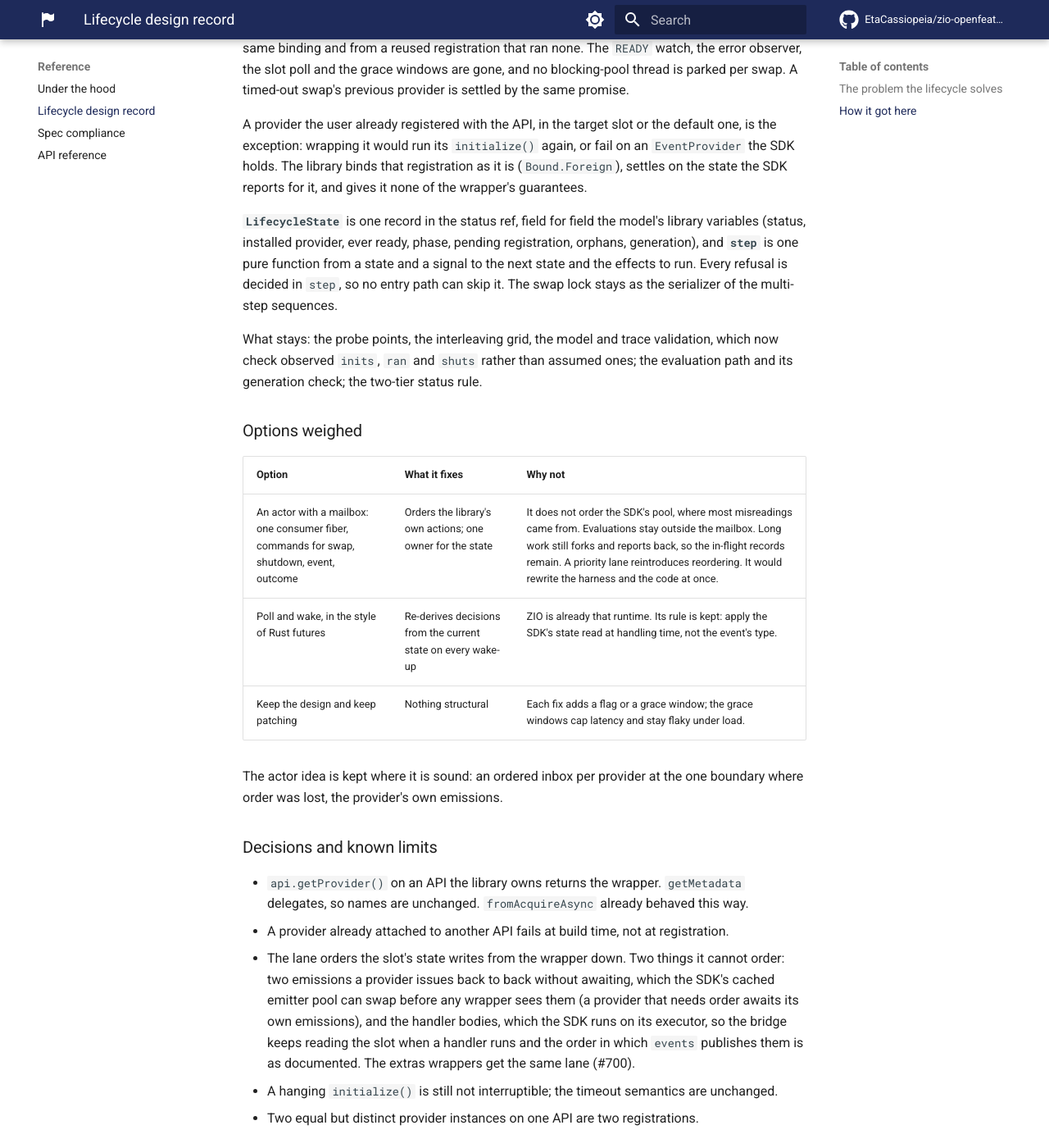
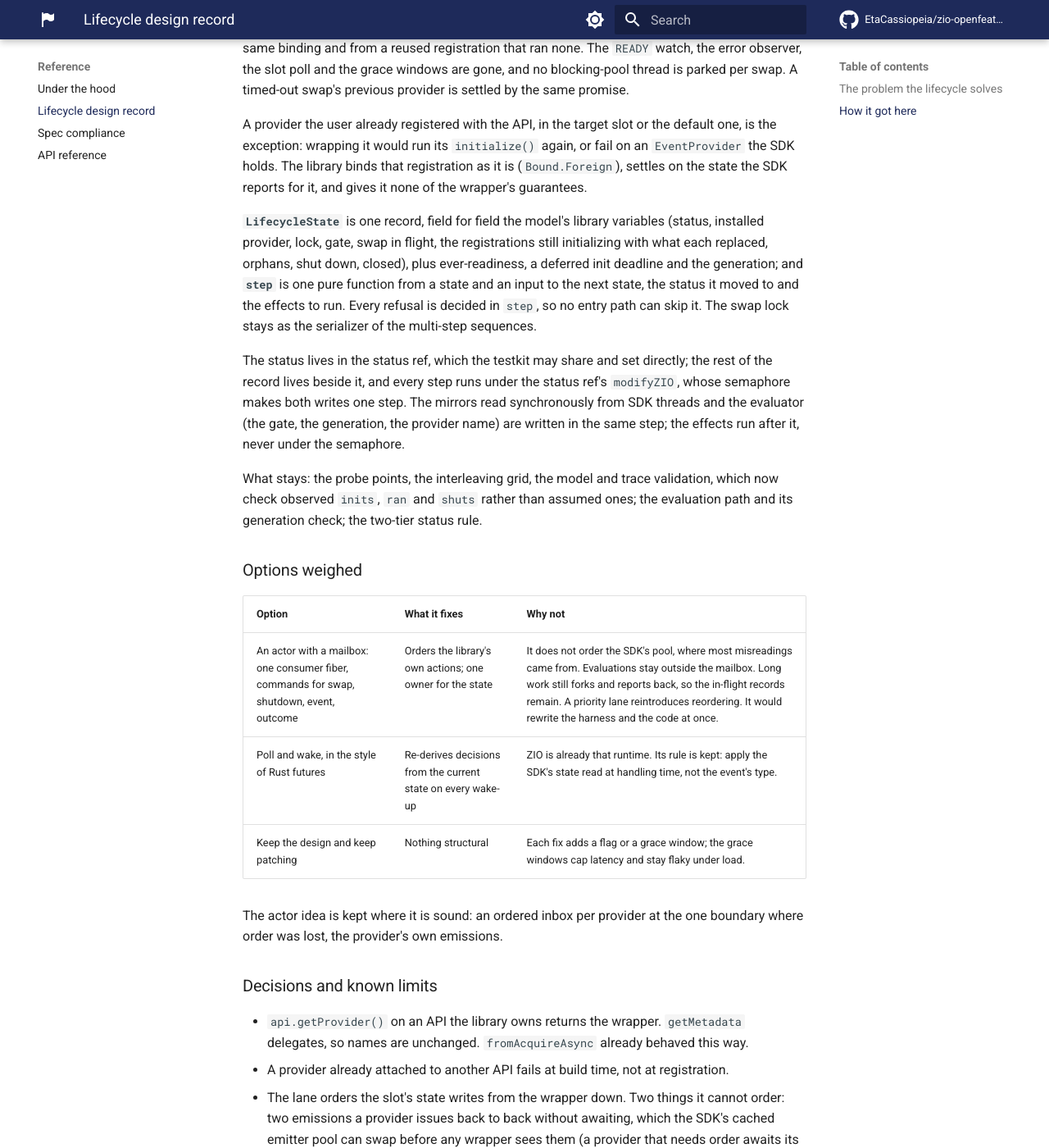
Before and after one commit to EtaCassiopeia/zio-openfeature, an MkDocs documentation site: the page built from docs/design/lifecycle.md, in a window 1280 px wide and 1400 px high, scrolled down 3060 px. Shown: the whole window at 82% size. Built offline with MkDocs 1.6.1 and Material for MkDocs 9.7.7, drawn with Linux system fonts in a browser that asks for light colours; comment, search, counter and statistics services are not loaded.

Commit message:
Document the lifecycle record and map it to the model

```diff
--- a/docs/design/lifecycle.md
+++ b/docs/design/lifecycle.md
@@ -69,10 +69,16 @@ A provider the user already registered with the API, in the target slot or the d
 it would run its `initialize()` again, or fail on an `EventProvider` the SDK holds. The library binds that registration
 as it is (`Bound.Foreign`), settles on the state the SDK reports for it, and gives it none of the wrapper's guarantees.
 
-**`LifecycleState`** is one record in the status ref, field for field the model's library variables (status, installed
-provider, ever ready, phase, pending registration, orphans, generation), and **`step`** is one pure function from a
-state and a signal to the next state and the effects to run. Every refusal is decided in `step`, so no entry path can
-skip it. The swap lock stays as the serializer of the multi-step sequences.
+**`LifecycleState`** is one record, field for field the model's library variables (status, installed provider, lock,
+gate, swap in flight, the registrations still initializing with what each replaced, orphans, shut down, closed), plus
+ever-readiness, a deferred init deadline and the generation; and **`step`** is one pure function from a state and an
+input to the next state, the status it moved to and the effects to run. Every refusal is decided in `step`, so no entry
+path can skip it. The swap lock stays as the serializer of the multi-step sequences.
+
+The status lives in the status ref, which the testkit may share and set directly; the rest of the record lives beside
+it, and every step runs under the status ref's `modifyZIO`, whose semaphore makes both writes one step. The mirrors read
+synchronously from SDK threads and the evaluator (the gate, the generation, the provider name) are written in the same
+step; the effects run after it, never under the semaphore.
 
 What stays: the probe points, the interleaving grid, the model and trace validation, which now check observed `inits`,
 `ran` and `shuts` rather than assumed ones; the evaluation path and its generation check; the two-tier status rule.
```
Also changed, not shown: other parts of docs/design/lifecycle.md (+1 -1 lines), CHANGELOG.md (+5 -0 lines), docs/architecture.md (+1 -1 lines), formal/lifecycle/README.md (+29 -11 lines), 1 other file.
